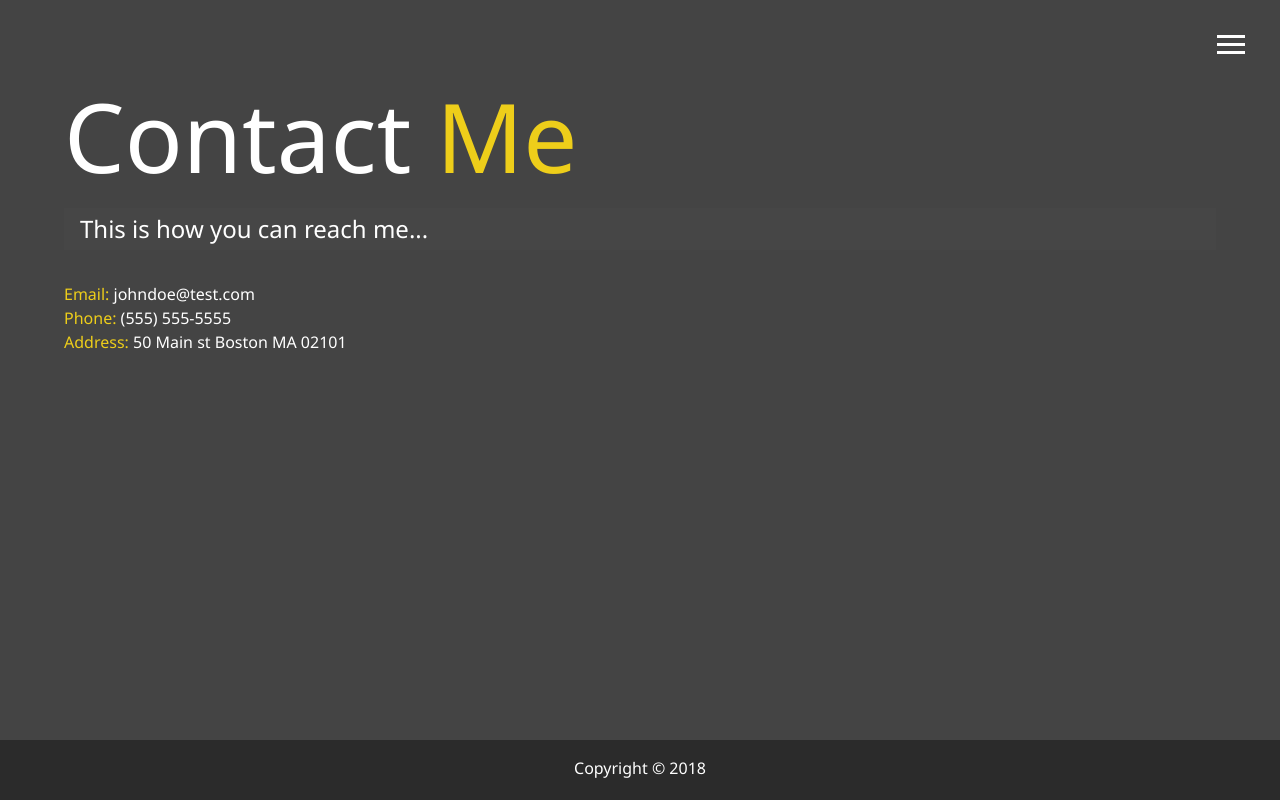
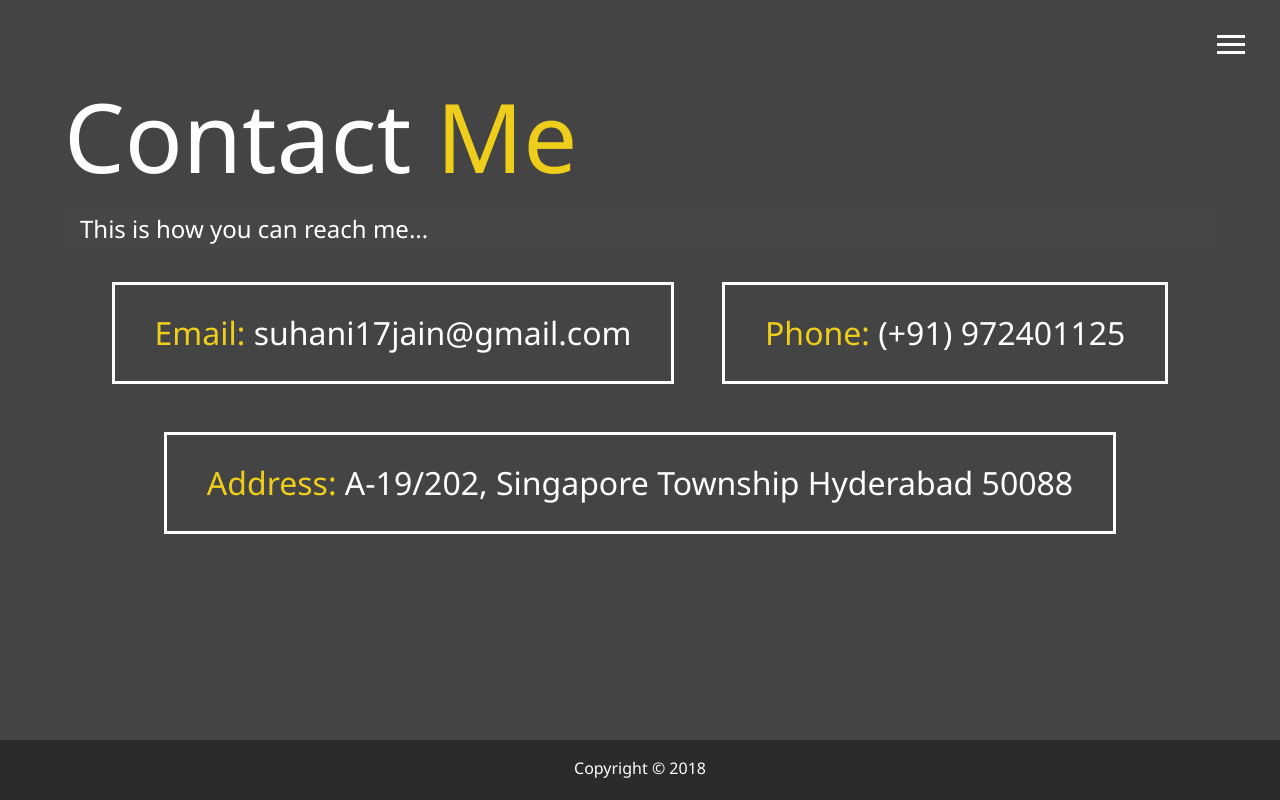
Before and after one commit to Rohans1994/Portfolio, a website: page dist/contact.html in a window 1280 px wide. Drawn offline with Linux system fonts and the light colour scheme.

Commit message:
Initial website finished

```diff
--- a/scss/main.scss
+++ b/scss/main.scss
@@ -132,6 +132,32 @@ main {
   }
 }
 
+// Contact Page
+.boxes {
+  display: flex;
+  flex-wrap: wrap;
+  justify-content: space-evenly;
+  align-items: center;
+  margin-top: 1rem;
+
+  div {
+    font-size: 2rem;
+    border: 3px #fff solid;
+    padding: 1.5rem 2.5rem;
+    margin-bottom: 3rem;
+    @include easeOut;
+
+    &:hover {
+      padding: 0.5rem 1.5rem;
+      background: $secondary-color;
+      color: set-text-color($secondary-color);
+      span {
+        color: set-text-color($secondary-color);
+      }
+    }
+  }
+}
+
 // Button Styles
 .btn {
   display: block;
```
Also changed, not shown: dist/contact.html, dist/css/main.css.
